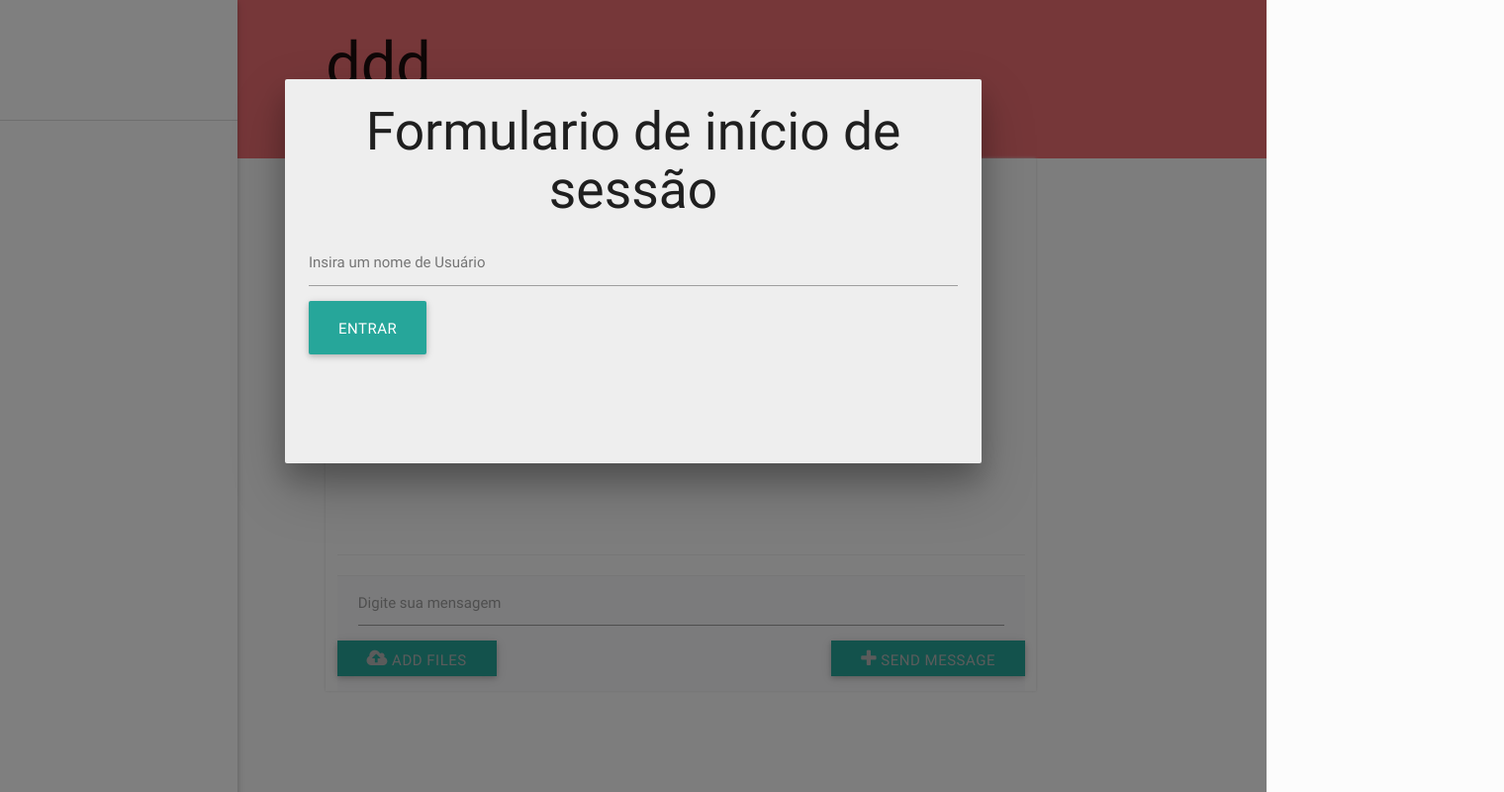
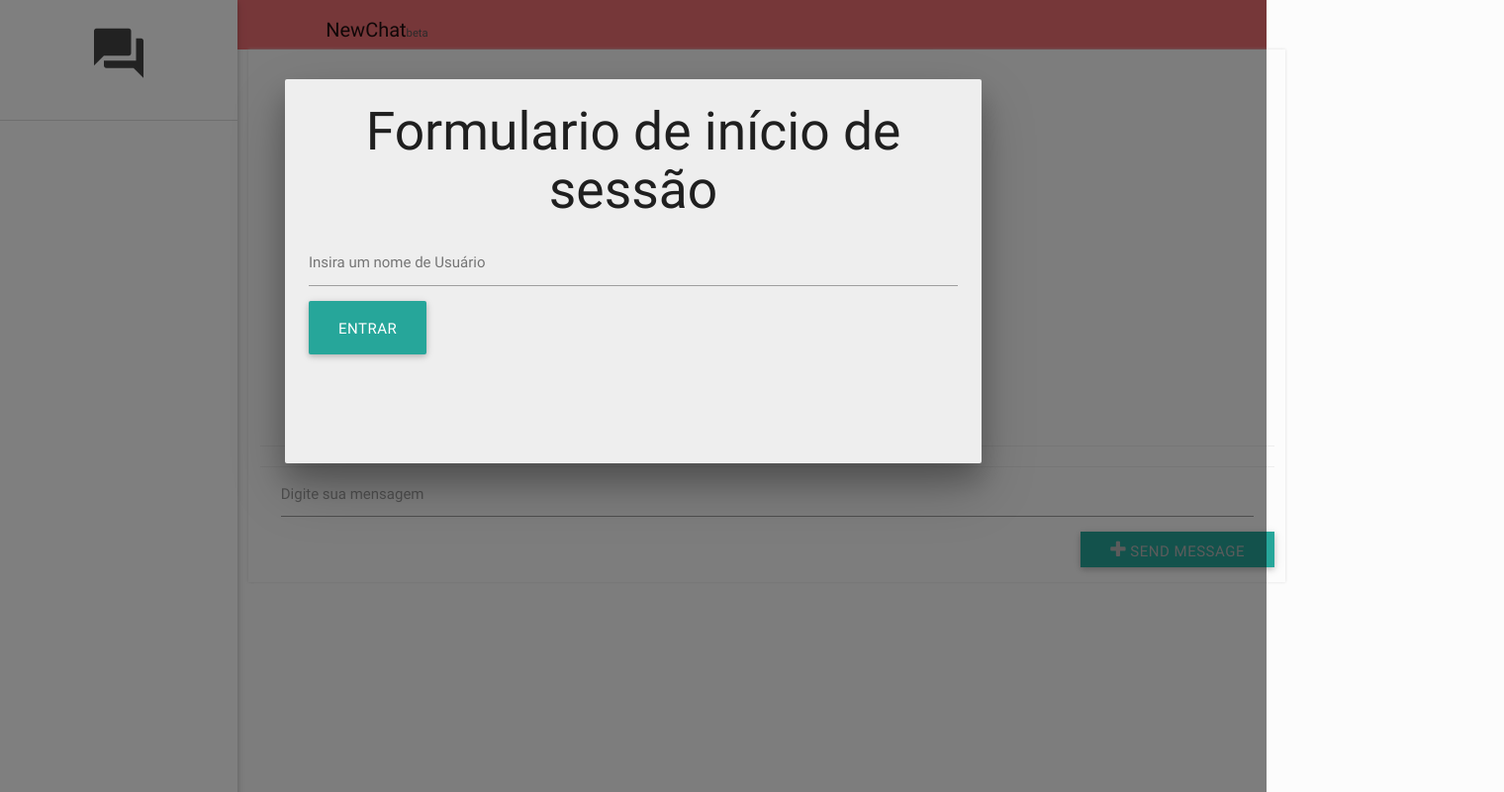
Before and after one commit to nadoneves/newchat, a website: page view/index2.html in a window 1280 px wide. Shown: the whole page at 99% size, 1520 px wide, since content can reach past the window. Drawn offline with nearby package versions, Linux system fonts and the light colour scheme; no server answers.

Commit message:
Layout in progress

```diff
--- a/public/javascripts/function2.js
+++ b/public/javascripts/function2.js
@@ -110,7 +110,7 @@ $(function()
 
     socket.on("updateSidebarUsers", function(usersOnline)
     {
-        $(".chatUsers").html("");
+        //$(".chatUsers").html("");
         if(!isEmptyObject(usersOnline))
         {
             $.each(usersOnline, function(key, val)
--- a/view/index2.html
+++ b/view/index2.html
@@ -160,6 +160,25 @@
 					max-height: 100% !important;
 					overflow-y: scroll;
 				}
+
+				#index-banner{
+					height: 50px;
+				}
+				@media screen and (min-width : 720px) {
+					#containerMainMsg{
+						width: 376px;
+					}
+				}
+				@media screen and (min-width : 993px) {
+					#containerMainMsg{
+						width: 124%;
+					}
+				}
+				@media screen and (min-width: 1200px) {
+					#containerMainMsg{
+						width: 134% !important;
+					}
+				}
 		</style>
     <!-- Bootstrap -->
     <!-- <link href="//netdna.bootstrapcdn.com/bootstrap/3.1.1/css/bootstrap.min.css" rel="stylesheet">
@@ -188,15 +207,16 @@
 	<header>
 
 		<div class="container">
-
-			<a href="#" data-activates="nav-mobile" class="button-collapse top-nav full"><i class="mdi-navigation-menu"></i></a>
+			<a href="#" data-activates="nav-mobile" class="button-collapse top-nav"><i class="mdi-navigation-menu"></i></a>
 			</a>
 		</div>
 
 		<!-- <div class="conversation-wrap col-lg-3" id="containerUsers"> -->
             <ul id="nav-mobile" class="side-nav fixed chatUsers">
             	<li class="logo">
-            		<a id="logo-container" class="brand-logo"></a>
+            		<a id="logo-container" class="brand-logo">
+						<i class="medium mdi-action-question-answer"></i>
+					</a>
             	</li>
             </ul>
         <!-- </div> -->
@@ -206,12 +226,12 @@
 		<div class="section" id='index-banner'>
 			<div class="container">
 				<div class="row">
-					<h1>ddd</h1>
+					<span style="font-size: 20px">NewChat</span><small style="color: #555">beta</small>
 				</div>
 			</div>
 
 		</div>
-		<div class="container">
+		<div class="container" id="containerMainMsg">
 		    <div class="row">
 		        <div class="message-wrap col s12 m9 l10">
 		            <div class="msg-wrap">
@@ -230,7 +250,6 @@
 					    </div>
 		            </div>
 		            <div class="btn-panel">
-		                <a href="" class=" col-lg-3 btn   send-message-btn " role="button"><i class="fa fa-cloud-upload"></i> Add Files</a>
 		                <a href="javascript: void(0);" class=" col-lg-4 text-right btn   send-message-btn pull-right sendMsg" role="button"><i class="fa fa-plus"></i> Send Message</a>
 		            </div>
 		        </div>
```
